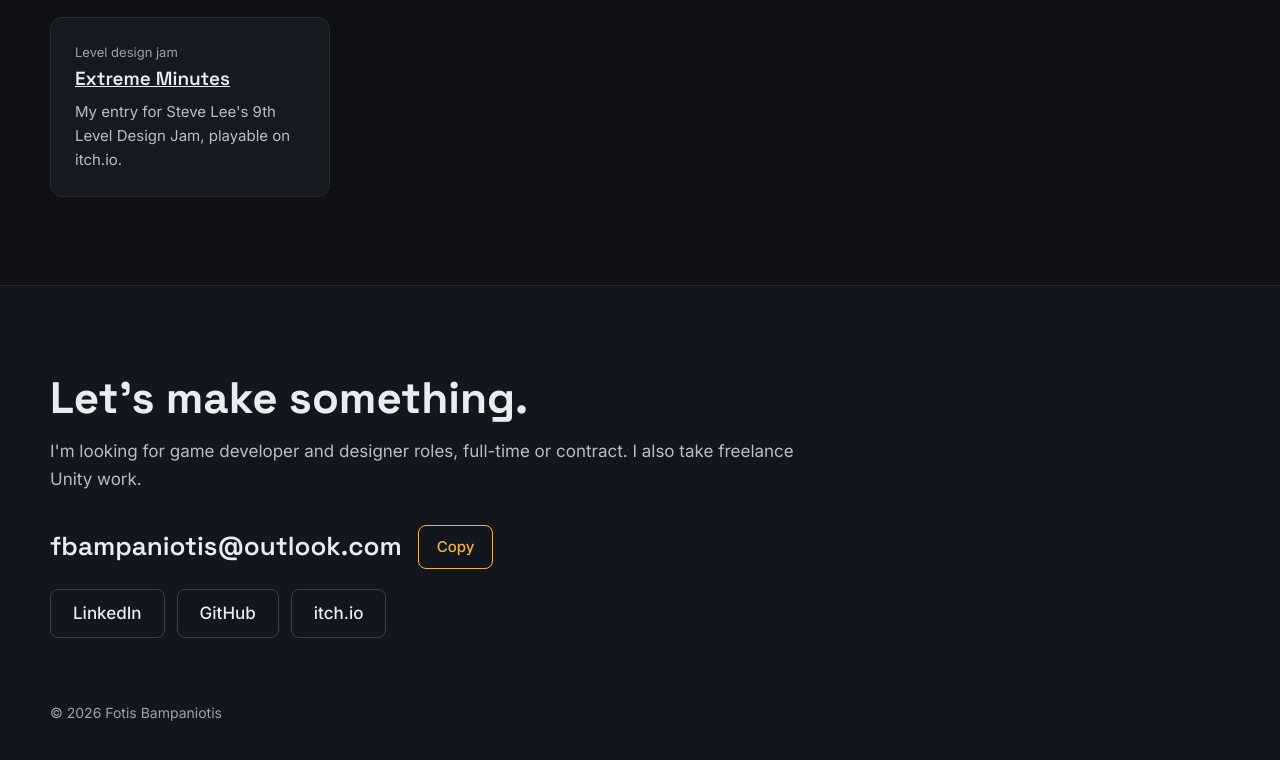
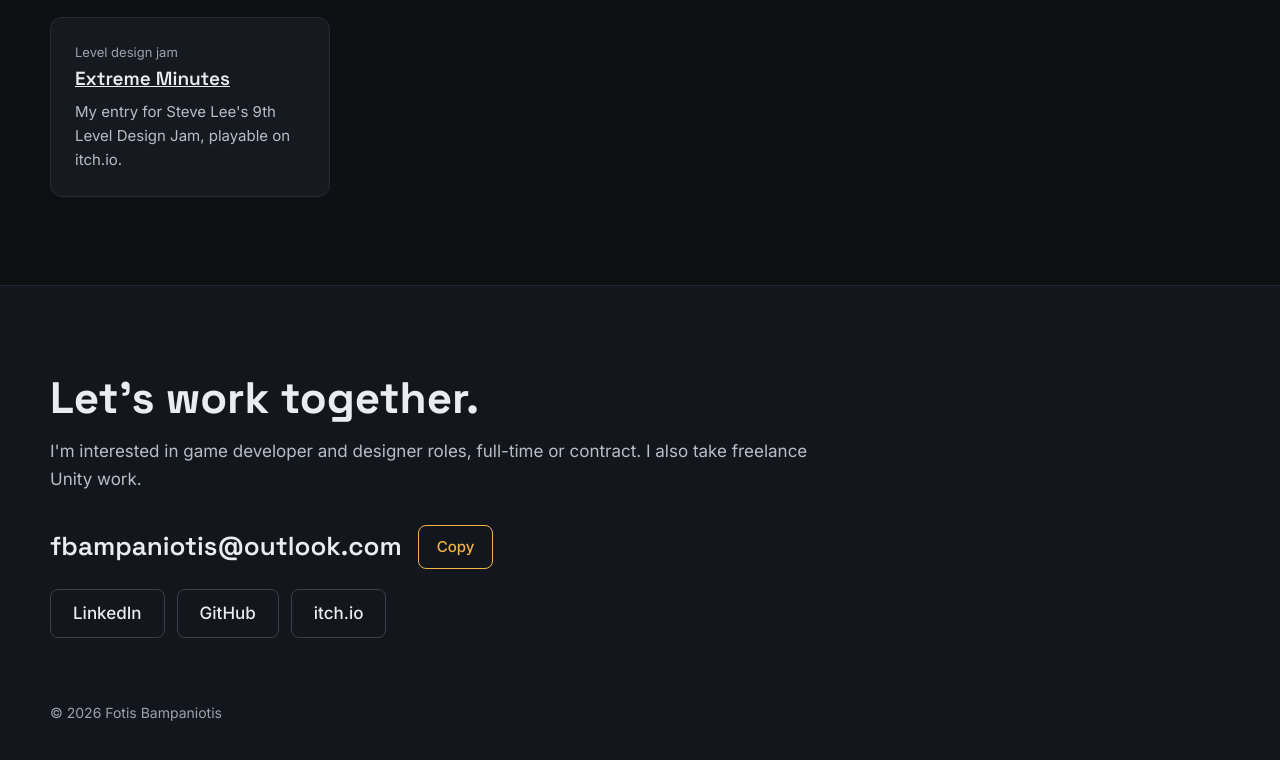
Before and after one commit to FotisBaba/FotisBaba.github.io, a plain HTML site: page index.html in a window 1280 px wide. Shown: the part 6249-7009 px from the top of the page. Drawn offline with Linux system fonts and the light colour scheme.

Commit message:
Retitle the contact section and soften its wording

```diff
--- a/index.html
+++ b/index.html
@@ -408,8 +408,8 @@ footer{margin-top:64px;font-size:14px;color:var(--faint)}
 
 <section id="contact" class="alt">
   <div class="wrap pad" style="padding-bottom:64px">
-    <h2>Let's make something.</h2>
-    <p class="lead">I'm looking for game developer and designer roles, full-time or contract. I also take freelance Unity work.</p>
+    <h2>Let's work together.</h2>
+    <p class="lead">I'm interested in game developer and designer roles, full-time or contract. I also take freelance Unity work.</p>
     <p class="email"><span class="addr">fbampaniotis@outlook.com</span> <button type="button" class="copy" data-copy="fbampaniotis@outlook.com">Copy</button></p>
     <div class="btns">
       <a class="btn" href="https://www.linkedin.com/in/fotios-bampaniotis/">LinkedIn</a>
```
